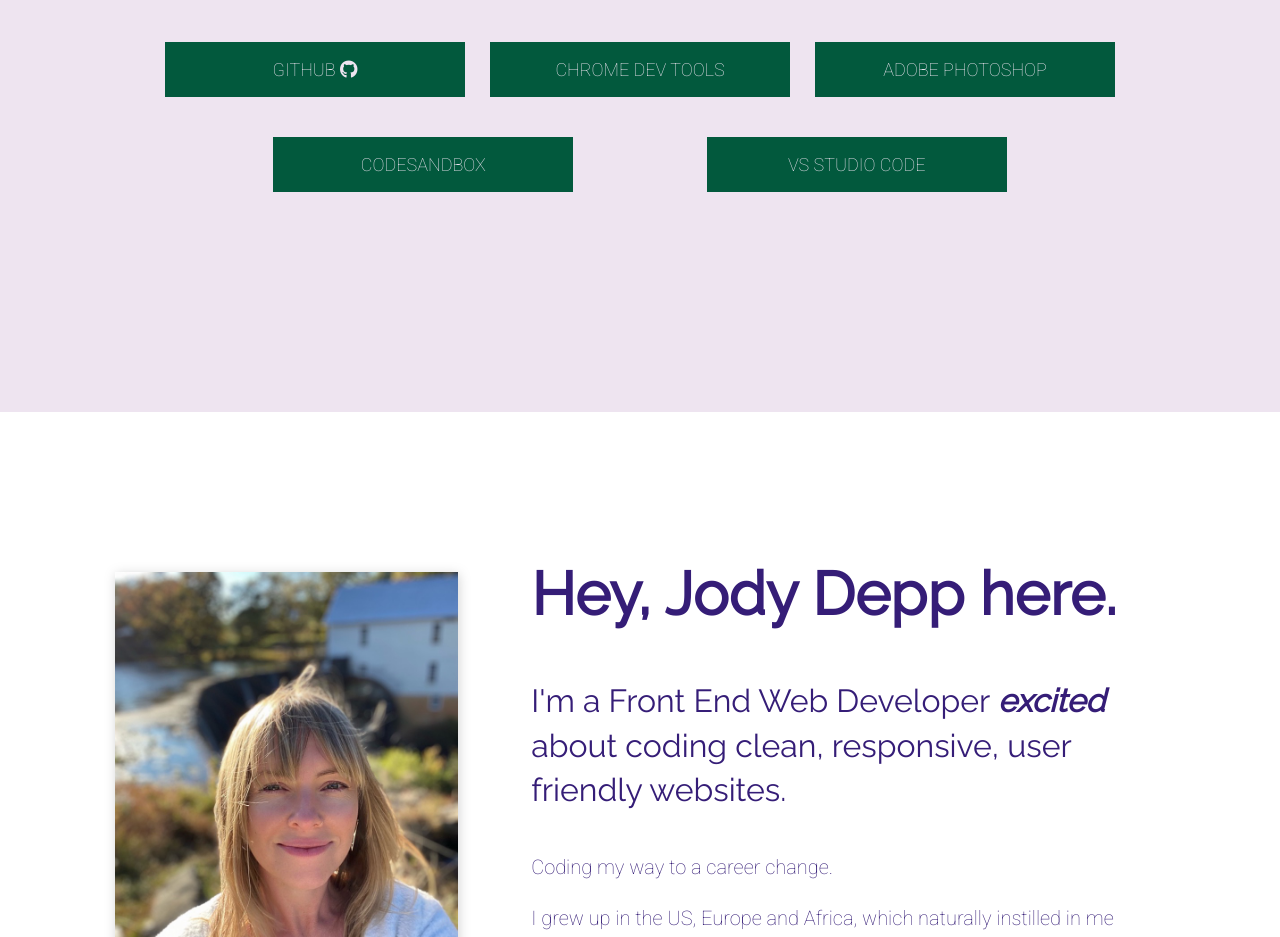
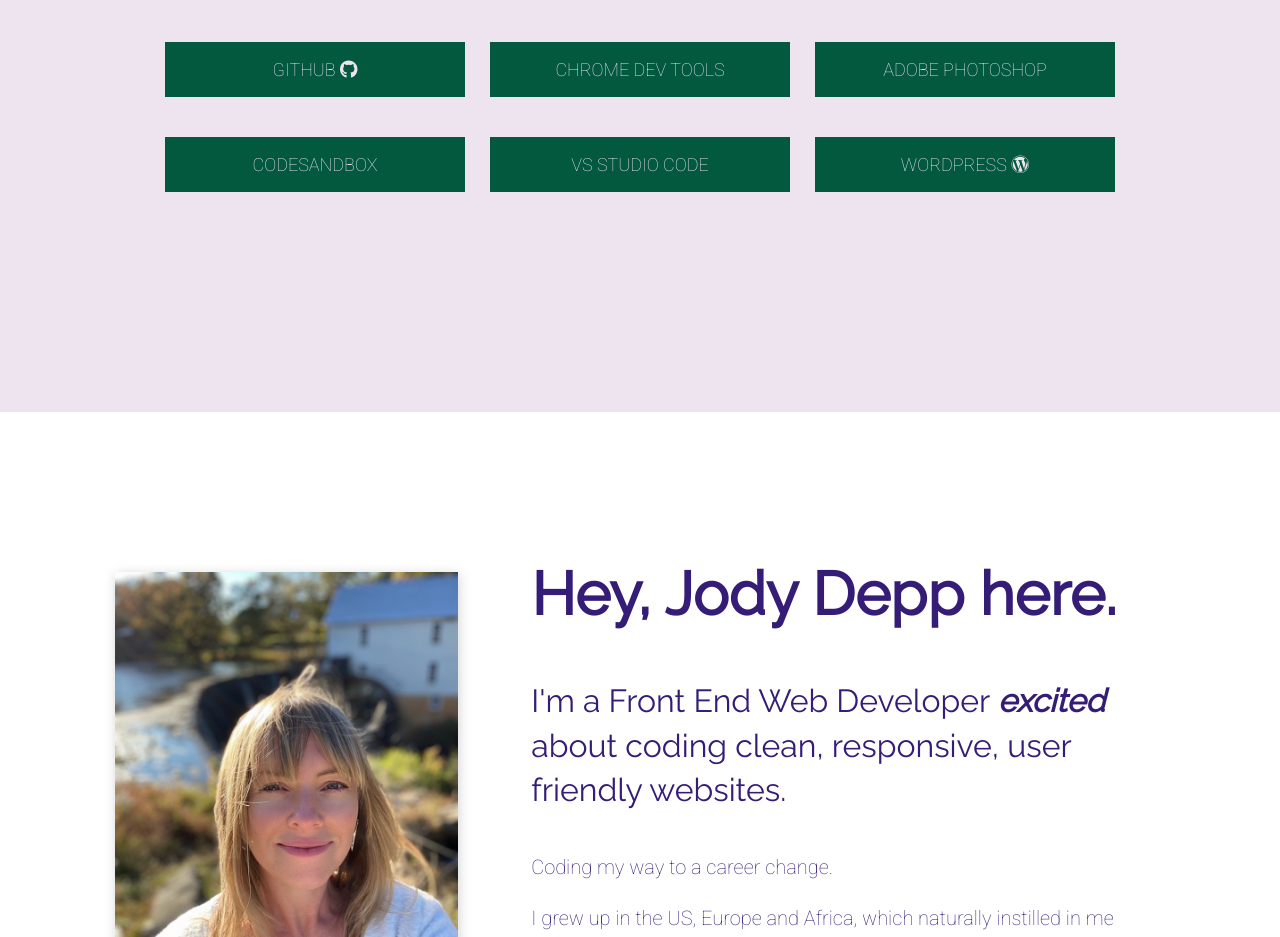
Before and after one commit to JoDepp/Portfolio-Jody-Depp, a website built with Parcel: page index.html in a window 1280 px wide. Shown: the part 3560-4497 px from the top of the page. Built offline with nearby package versions, Linux system fonts and the light colour scheme.

Commit message:
updated about section

```diff
--- a/index.html
+++ b/index.html
@@ -155,6 +155,7 @@
                 <p class="tool">Adobe Photoshop</p>
                 <p class="tool">CodeSandbox</p>
                 <p class="tool">VS Studio Code</p>
+                <p class="tool">WordPress <i class="fa fa-wordpress" aria-hidden="true"></i></p>
               </div>
           </div>
         </section>
```
